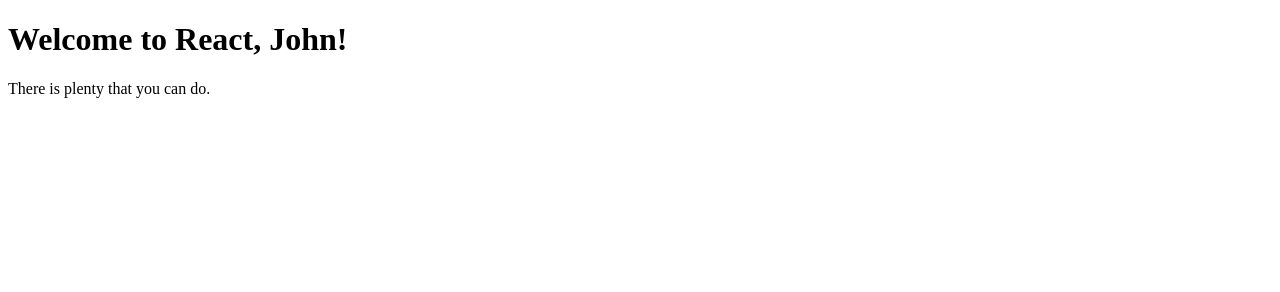
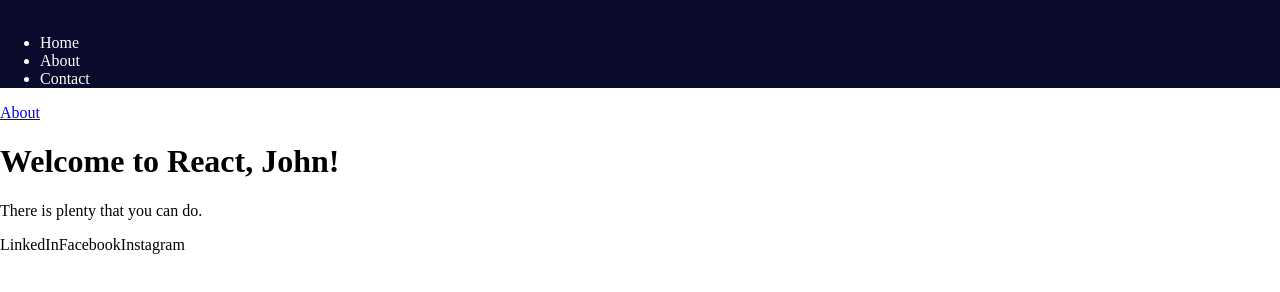
Before and after one commit to erichyche/www.compscia.com, a Gatsby site: page / in a window 1280 px wide. Built offline with nearby package versions, Linux system fonts and the light colour scheme; Gatsby itself is replaced by a stand-in of ours.

Commit message:
Update layout, header, and footer components

```diff
--- a/src/components/footer.tsx
+++ b/src/components/footer.tsx
@@ -2,6 +2,12 @@
 
 export default function Footer() {
     return(
-        <footer></footer>
+        <footer>
+            <div>
+                <a >LinkedIn</a>
+                <a >Facebook</a>
+                <a >Instagram</a>
+            </div>
+        </footer>
     );
 }
--- a/src/components/header.tsx
+++ b/src/components/header.tsx
@@ -1,9 +1,30 @@
 import React from 'react';
+import { Link } from 'gatsby';
+import '../styles/header.scss';
+
+type Page = {
+    link: string,
+    caption: string
+};
 
 export default function Header() {
+    const pages: Page[] = [
+        { link: "/", caption: "Home" },
+        { link: "/about", caption: "About" },
+        { link: "/contact", caption: "Contact" },
+    ];
     return (
         <header>
-
+            <img />
+            <nav>
+                <ul>
+                    { pages.map(
+                        (page) => (
+                        <li><Link to={ page.link }>{ page.caption }</Link></li>
+                        )
+                    ) }
+                </ul>
+            </nav>
         </header>
     );
 }
--- a/src/components/layout.tsx
+++ b/src/components/layout.tsx
@@ -1,11 +1,16 @@
 import React from 'react';
 import Header from './header';
 import Footer from './footer';
+import '../styles/main.scss';
 
 export default class Layout extends React.Component<any, any> {
+
+    addMore = () => {
+
+    }
     render() {
         const { children } = this.props;
-        return(
+        return (
             <>
             <Header />
             <main>
--- a/src/pages/index.tsx
+++ b/src/pages/index.tsx
@@ -1,10 +1,15 @@
 import React from 'react';
-import App from '../components/App';
+import { Link } from 'gatsby';
+import App from '../components/app';
+import Layout from '../components/layout';
 
-export default function Main() {
+export default () => {
     return(
-        <App name="John">
-            <p>There is plenty that you can do.</p>
-        </App>
+        <Layout>
+            <Link to='/about'>About</Link>
+            <App name="John">
+                <p>There is plenty that you can do.</p>
+            </App>
+        </Layout>
     );
 }
--- /dev/null
+++ b/src/styles/header.scss
@@ -0,0 +1,8 @@
+header {
+    background-color: #0a0b2c;
+    color: #FFF;
+    a {
+        color: inherit;
+        text-decoration: none;
+    }
+}
--- /dev/null
+++ b/src/styles/main.scss
@@ -0,0 +1,5 @@
+body {
+    min-width: 100vw;
+    min-height: 100vh;
+    margin: 0; padding: 0;
+}
```
Also changed, not shown: src/pages/about.tsx (added, +10 -0 lines).
